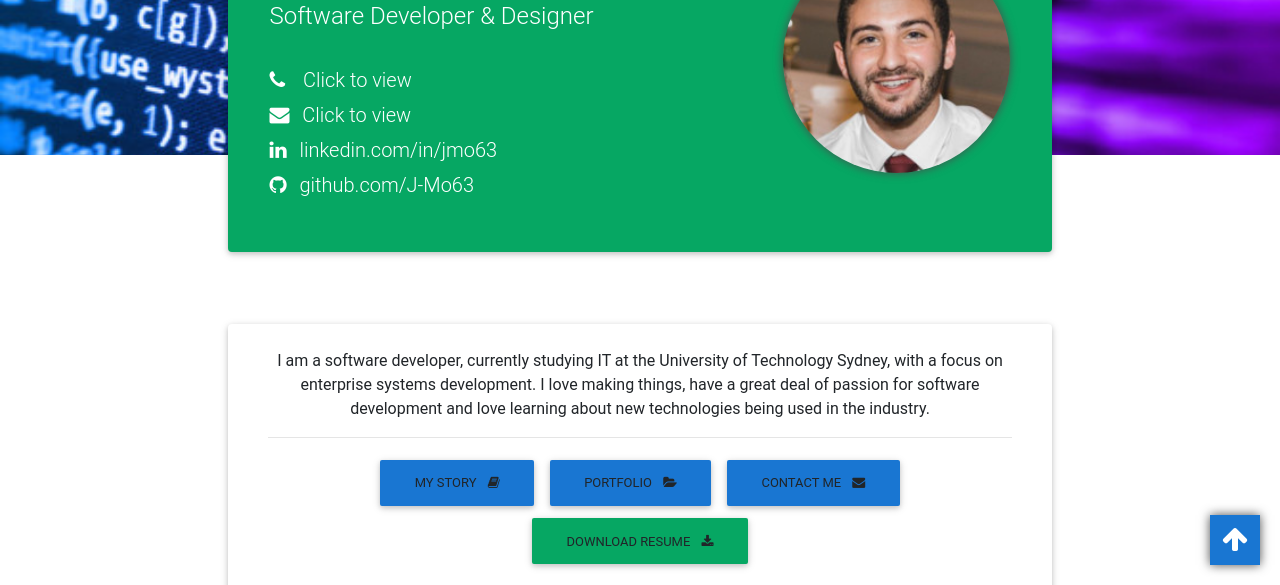
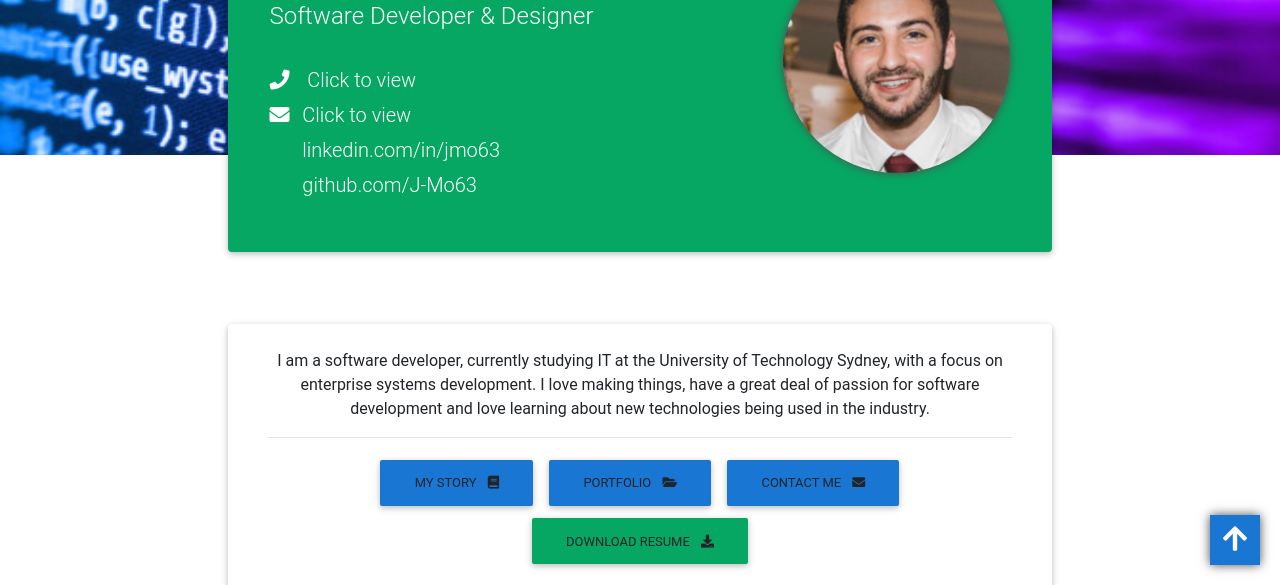
Before and after one commit to jonjondev/jonjondev.github.io, a plain HTML site: page index.html in a window 1280 px wide. Shown: the part 215-800 px from the top of the page. Drawn offline with nearby package versions, Linux system fonts and the light colour scheme.

Commit message:
Updated FontAwesome CDN

```diff
--- a/index.html
+++ b/index.html
@@ -9,7 +9,7 @@
 		<link rel="stylesheet" href="https://cdnjs.cloudflare.com/ajax/libs/mdbootstrap/4.4.5/css/mdb.min.css" />
 		<script type="text/javascript" src="https://cdnjs.cloudflare.com/ajax/libs/mdbootstrap/4.4.5/js/mdb.min.js"></script>
 		<!-- Font Awesome stuff -->
-		<link rel="stylesheet" href="https://maxcdn.bootstrapcdn.com/font-awesome/4.7.0/css/font-awesome.min.css" />
+		<link rel="stylesheet" href="https://use.fontawesome.com/releases/v5.8.1/css/all.css" integrity="sha384-50oBUHEmvpQ+1lW4y57PTFmhCaXp0ML5d60M1M7uH2+nqUivzIebhndOJK28anvf" crossorigin="anonymous">
 		<!-- Favicon stuff -->
 		<link rel="shortcut icon" href="./favicon.ico" type="image/x-icon">
 		<link rel="icon" href="./favicon.ico" type="image/x-icon">
```
